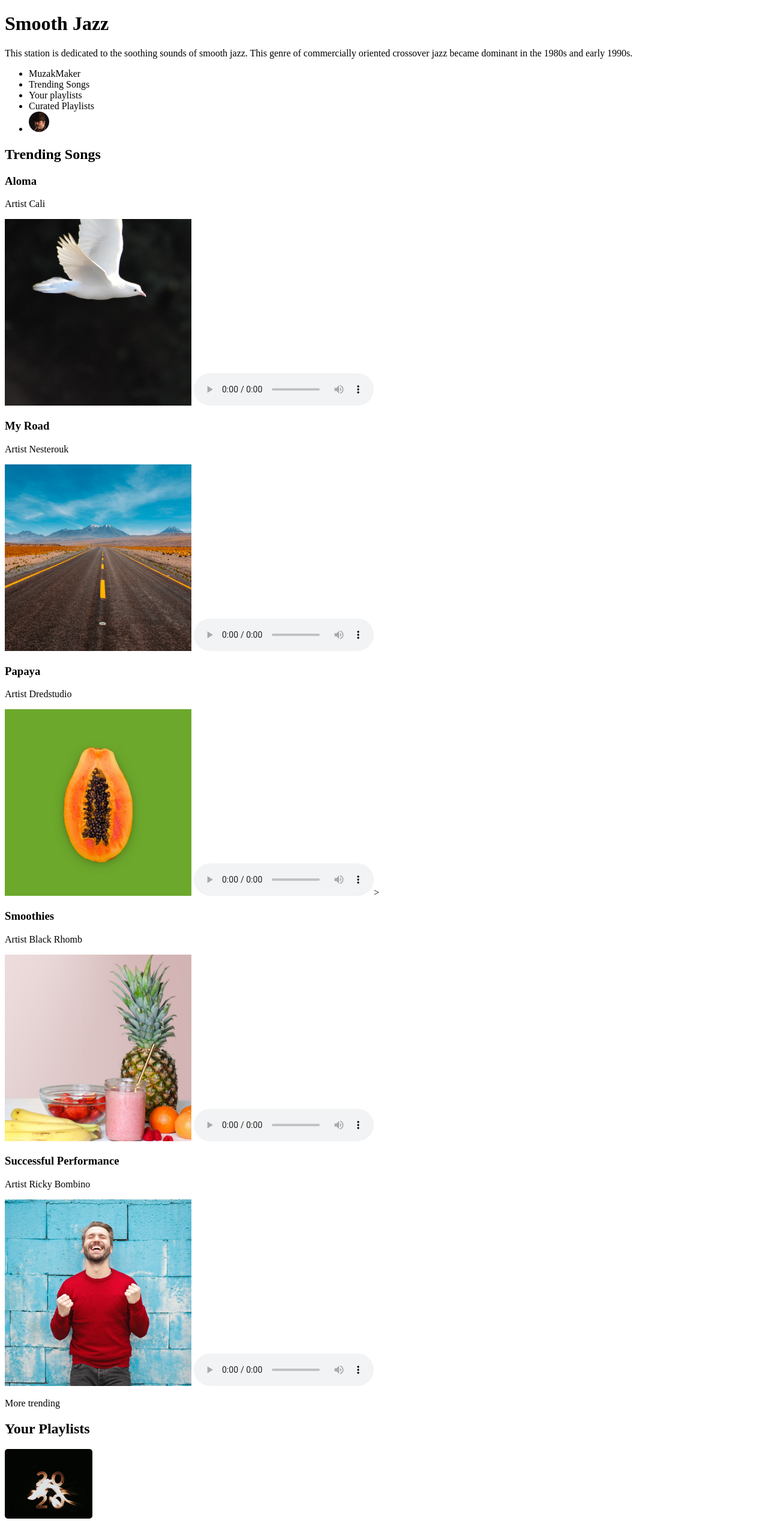
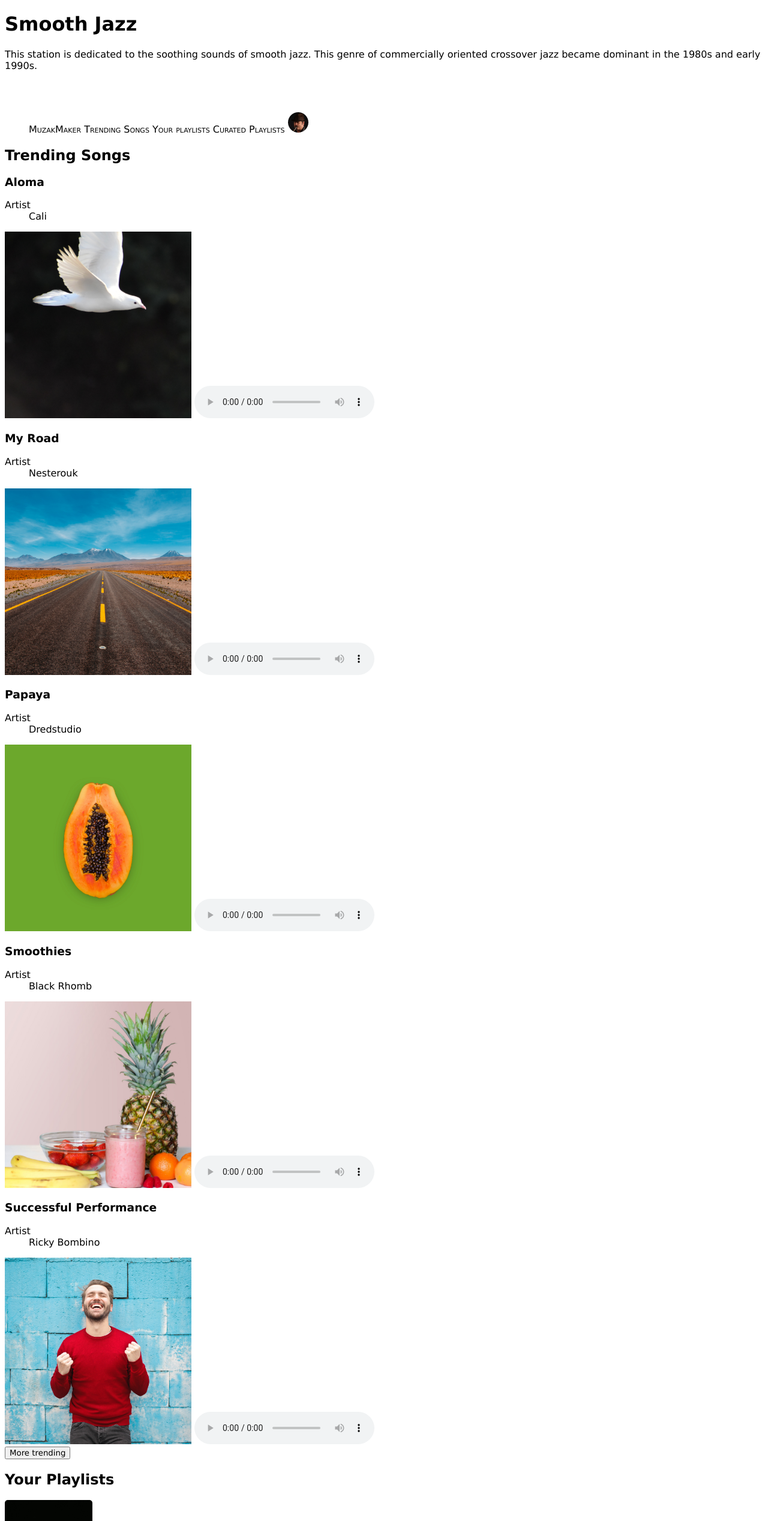
Before and after one commit to jdle3/streamingmedia, a plain HTML site: page index.html in a window 1280 px wide. Shown: the top 2535 px of the page at 60% size. Drawn offline with Linux system fonts and the light colour scheme.

Commit message:
html edits and added css page
css styles & html

```diff
--- a/index.html
+++ b/index.html
@@ -5,6 +5,7 @@
     <meta http-equiv="X-UA-Compatible" content="IE=edge">
     <meta name="viewport" content="width=device-width, initial-scale=1.0">
     <title>MuzakMaker- Smooth Jazz</title>
+    <link href="styles.css" rel="stylesheet">
 </head>
 
 <body>
@@ -13,6 +14,7 @@
     <p>This station is dedicated to the soothing sounds of smooth jazz. This genre of commercially oriented crossover jazz became dominant in the 1980s and early 1990s.</p>
 </header>
 <nav>
+    <h2>Navigation</h2>
     <ul>
         <li>MuzakMaker</li>
         <li>Trending Songs</li>
@@ -22,12 +24,17 @@
     </ul>
 </nav>
 <main>
-    <section>
+    <section id="trending">
         <h2>Trending Songs</h2>
-
+        <div class="scroll">
             <section>
+                <div>
                 <h3>Aloma</h3>
-                <p>Artist Cali</p>
+                    <dl>
+                        <dt>Artist</dt>
+                        <dd>Cali</dd>
+                    </dl>
+                </div>
                 <img src="images/aloma-cover.png" alt="picture of a white bird flying">
                 <audio controls>
                     <source src="audio/aloma.mp3" type="audio/mpeg">
@@ -35,8 +42,13 @@
             </section>
 
             <section>
+                <div>
                 <h3>My Road</h3>
-                <p>Artist Nesterouk</p>
+                    <dl>
+                        <dt>Artist</dt>
+                        <dd>Nesterouk</dd>
+                    </dl>
+                </div>
                 <img src="images/my-road-cover.png" alt="picture of a road">
                 <audio controls>
                     <source src="audio/my-road.mp3" type="audio/mpeg">
@@ -44,17 +56,27 @@
             </section>
 
             <section>
+                <div>
                 <h3>Papaya</h3>
-                <p>Artist Dredstudio</p>
+                    <dl>
+                        <dt>Artist</dt>
+                        <dd>Dredstudio</dd>
+                    </dl>
+                </div>
                 <img src="images/papaya-cover.png" alt="a papaya cut in half showing the insides">
                 <audio controls>
                     <source src="audio/papaya.mp3" type="audio/mpeg">
-                </audio>>
+                </audio>
             </section>
 
             <section>
+                <div>
                 <h3>Smoothies</h3>
-                <p>Artist Black Rhomb</p>
+                    <dl>
+                        <dt>Artist</dt>
+                        <dd>Black Rhomb</dd>
+                    </dl>
+                </div>
                 <img src="images/smoothies-cover.png" alt="bananas, strawberries, pineapple, oranges, rasperries, and a smoothie">
                 <audio controls>
                     <source src="audio/smoothies.mp3" type="audio/mpeg">
@@ -62,18 +84,23 @@
             </section>
 
             <section>
+                <div>
                 <h3>Successful Performance</h3>
-                <p>Artist Ricky Bombino</p>
+                    <dl>
+                        <dt>Artist</dt>
+                        <dd>Ricky Bombino</dd>
+                    </dl>
+                </div>
                 <img src="images/successful-performance-cover.png" alt="guy in a red shirt who is happy">
                 <audio controls>
                     <source src="audio/successful-performance.mp3" type="audio/mpeg">
                 </audio>
             </section>
 
-        <p>More trending</p>
+        <button type="button">More trending</button>
     </section>
 
-    <section>
+    <section id="yourPlaylists">
         <h2>Your Playlists</h2>
 
             <section>
@@ -107,10 +134,10 @@
             </section>
 
 
-        <p>All your playlists</p>
+        <button type="button">All your playlists</button>
     </section>
 
-    <section>
+    <section id="curPlaylists">
         <h2>Curated Playlists</h2>
 
             <section>
@@ -143,7 +170,7 @@
                 <p>The greatest collection of your sax favorites.</p>
             </section>
 
-        <p>More curated</p>
+        <button type="button">More curated</button>
     </section>
 </main>
 <footer>
--- /dev/null
+++ b/styles.css
@@ -0,0 +1,19 @@
+*{
+    font-family: Verdana, Geneva, Tahoma, sans-serif;
+}
+nav li{
+    font-variant:small-caps;
+    display:inline;
+}
+
+nav h2{
+    visibility: hidden;
+}
+
+header h1{
+    font-style:bold;
+}
+
+header{
+
+}
```
